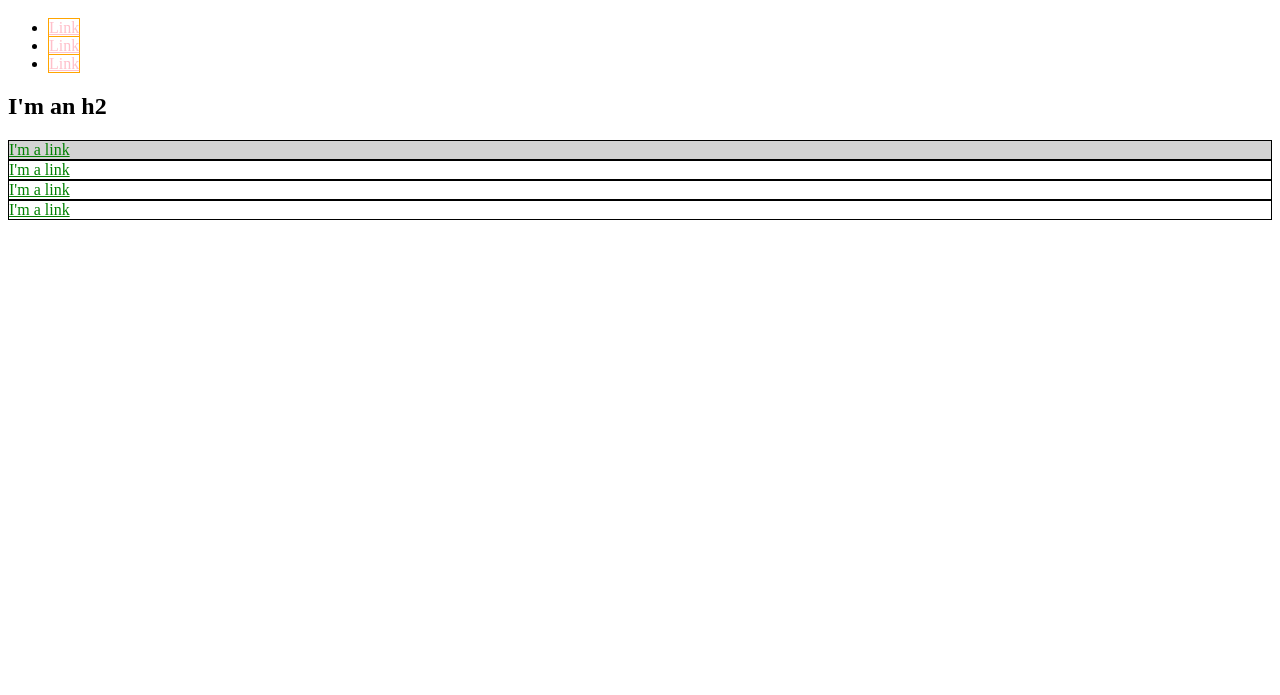
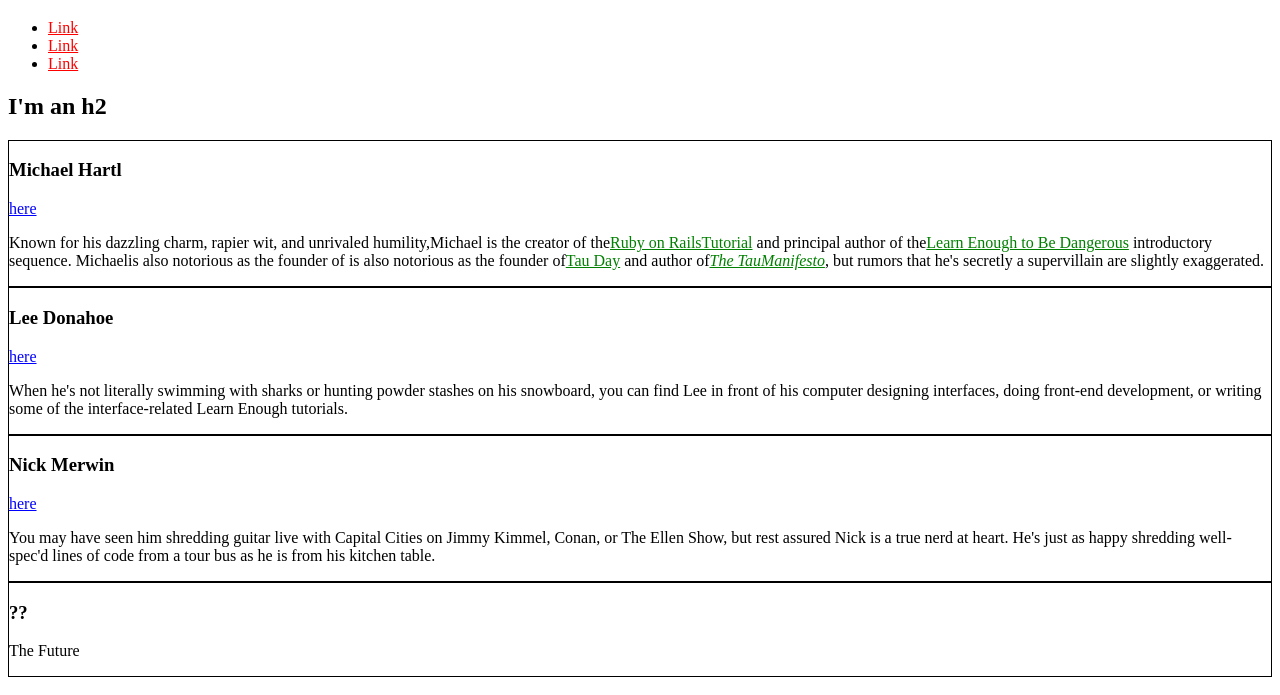
Before and after one commit to fa-bb/fa-bb.github.io, a plain HTML site: page index.html in a window 1280 px wide. Shown: the part 61-756 px from the top of the page. Drawn offline with Linux system fonts and the light colour scheme.

Commit message:
sec2 finished

```diff
--- a/index.html
+++ b/index.html
@@ -4,31 +4,22 @@
     <meta charset="UTF-8">
     <title>Test Page: Don't Panic</title>
     <style>
+/*  グローバルスタイル */
 a{
   color: red;
 }
-div{
-  border: 1px solid blue;
+/*  SNSスタイル */
+.social-link{
+  color: blue;
 }
-
-div a{
+/*  バイオグラフィースタイル */
+.bio-box{
+  border: 1px solid black;
+}
+.bio-copy a{
   color: green;
 }
 
-li a {
-  color: pink;
-  border: 1px solid orange;
-}
-
-#exec-bio{
-  background-color: lightgray;
-}
-.bio-box{
-  border: 1px solid black;
-}
-.bio-box a{
-  color: green;
-}
     </style>
   </head>
   <body>
@@ -46,17 +37,39 @@ li a {
       </li>
     </ul>
     <h2>I'm an h2</h2>
-    <div id="exec-bio" class="bio-box">
-      <a href="https://example.com/">I'm a link</a>
+    <div class="bio-box">
+      <h3>Michael Hartl</h3>
+      <a href="https://twitter.com/mhartl" class="social-link">here</a>
+      <div class="bio-copy">
+        <p>
+        Known for his dazzling charm, rapier wit, and unrivaled humility,Michael is the creator of the<a href="https://www.railstutorial.org/">Ruby on RailsTutorial</a> and principal author of the<a href="https://learnenough.com/">Learn Enough to Be Dangerous</a> introductory sequence. Michaelis also notorious as the founder of is also notorious as the founder of<a href="http://tauday.com/">Tau Day</a> and author of<a href="http://tauday.com/tau-manifesto"><em>The TauManifesto</em></a>, but rumors that he's secretly a supervillain are slightly exaggerated.
+        </p>
+      </div>
     </div>
     <div class="bio-box">
-      <a href="https://example.com/">I'm a link</a>
+      <h3>Lee Donahoe</h3>
+      <a href="https://twitter.com/leedonahoe" class="social-link">here</a>
+      <div class="bio-copy">
+        <p>
+        When he's not literally swimming with sharks or hunting powder stashes on his snowboard, you can find Lee in front of his computer designing interfaces, doing front-end development, or writing some of the interface-related Learn Enough tutorials.
+        </p>
+      </div>
     </div>
     <div class="bio-box">
-      <a href="https://example.com/">I'm a link</a>
+      <h3>Nick Merwin</h3>
+      <a href="https://twitter.com/nickmerwin" class="social-link">here</a>
+      <div class="bio-copy">
+        <p>
+        You may have seen him shredding guitar live with Capital Cities on Jimmy Kimmel, Conan, or The Ellen Show, but rest assured Nick is a true nerd at heart. He's just as happy shredding well-spec'd lines of code from a tour bus as he is from his kitchen table.
+        </p>
+      </div>
+
     </div>
     <div class="bio-box">
-      <a href="https://example.com/">I'm a link</a>
+      <h3>??</h3>
+      <p>
+      The Future
+      </p>
     </div>
   </body>
 </html>
```
Also changed, not shown: 1 other file.
